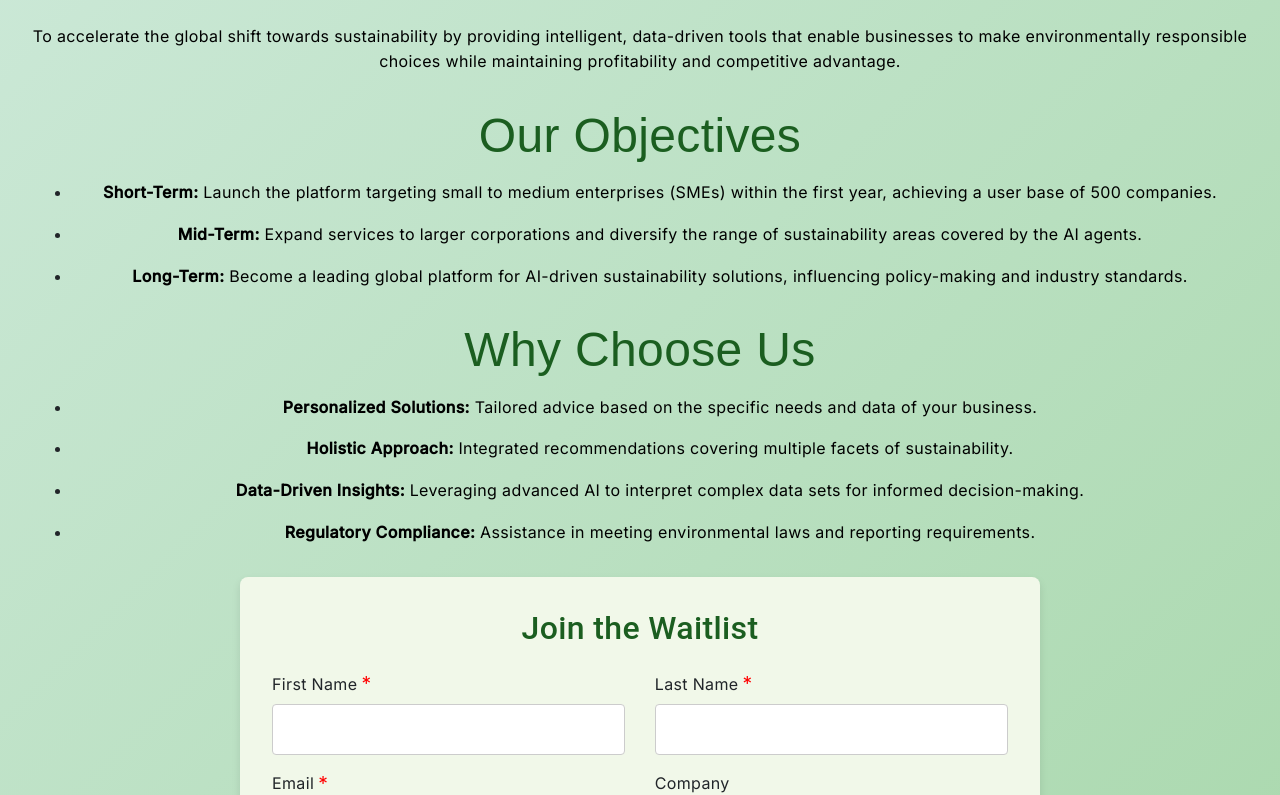
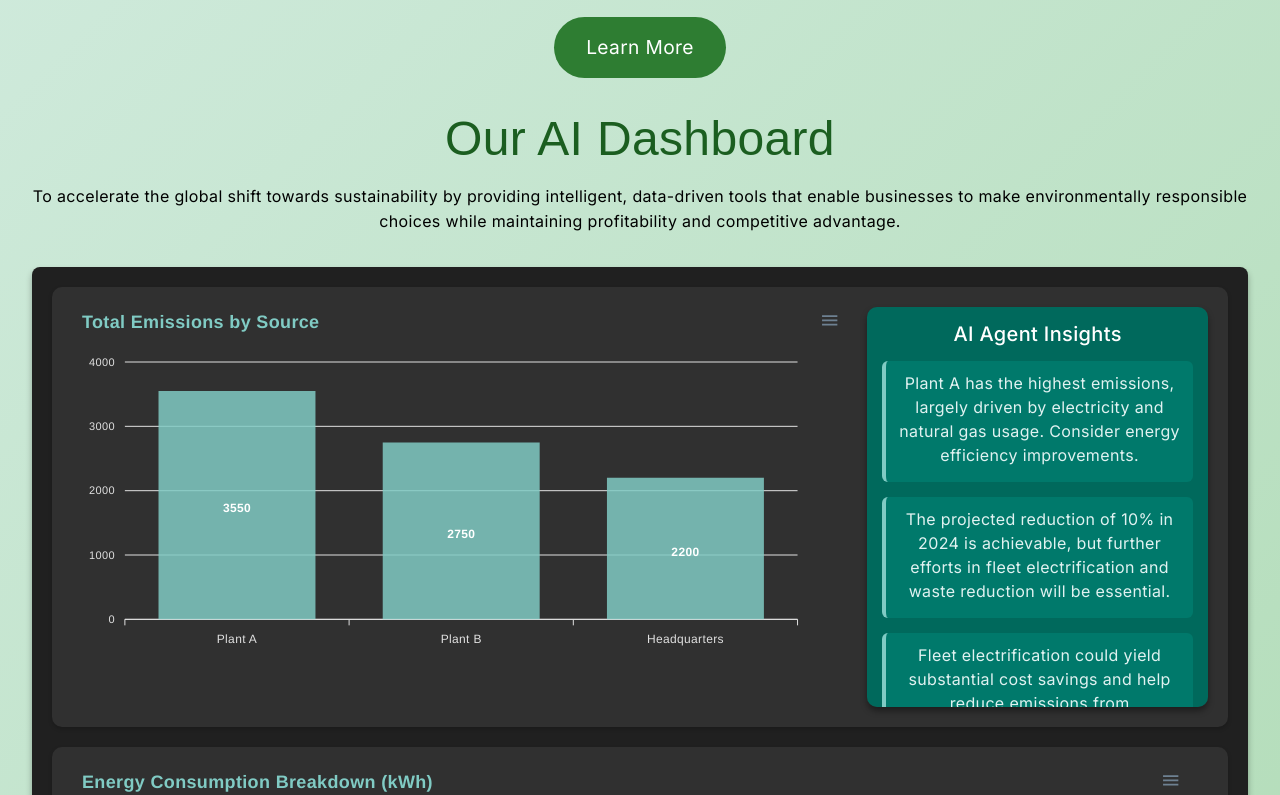
Before and after one commit to JanSteinhauer/GreenShift, a React (Vite) app: page / in a window 1280 px wide. Shown: the part 1512-2307 px from the top of the page. Built offline with nearby package versions, Linux system fonts and the light colour scheme.

Commit message:
added AI Dashboard

```diff
--- a/package.json
+++ b/package.json
@@ -23,6 +23,7 @@
     "framer-motion": "^11.9.0",
     "loader-utils": "^3.3.1",
     "react": "^18.3.1",
+    "react-apexcharts": "^1.4.1",
     "react-dom": "^18.3.1",
     "react-toastify": "^10.0.5",
     "styled-components": "^6.1.13"
--- a/src/App.tsx
+++ b/src/App.tsx
@@ -1,6 +1,8 @@
 import './App.css'
 import LandingPage from './pages/Landingpage'
 import './components/GPTChat/style.css'
+// import Dashboard from './pages/Dashboard'
+
 
 
 
@@ -10,6 +12,7 @@ function App() {
   return (
     <>
     <LandingPage/>
+    {/* <Dashboard /> */}
     {/* <GPTChat/> */}
     {/* <AiChat/> */}
       {/* <div>
--- a/src/components/GPTChat/Prompt.tsx
+++ b/src/components/GPTChat/Prompt.tsx
@@ -6,6 +6,11 @@ import energy from "../../assets/Energy.png";
 import equipment from "../../assets/Equipment.png";
 import waste from "../../assets/Waste.png";
 import { AIAgentProps } from "./AIAgentProps";
+import styled from 'styled-components';
+
+const Title = styled.div`
+
+`;
 
 const Prompt: React.FC<AIAgentProps> = ({ selectedChat }) => {
   const chatOptions = [
@@ -27,6 +32,10 @@ const Prompt: React.FC<AIAgentProps> = ({ selectedChat }) => {
       <h5 className="font-weight-bold mt-3" onClick={() => { console.log(selectedChat) }}>
         {currentOption.label}
       </h5>
+      <Title>
+      GreenShift AI is an innovative platform that leverages artificial intelligence to empower businesses in making eco-friendly decisions. By deploying specialized Large Language Model (LLM) agents, each focusing on different sustainability domains such as energy efficiency, waste management, and sustainable sourcing, we offer personalized, holistic solutions to reduce environmental impact.
+      </Title>
+
     </div>
   );
 }
--- a/src/components/GPTChat/style.css
+++ b/src/components/GPTChat/style.css
@@ -26,6 +26,10 @@ body{
 .gpt-prompt{
   margin-top: 24vh;
   margin-bottom: 24vh;
+  @media (max-width: 768px) {
+    margin-top: 12vh;
+    margin-bottom: 12vh;
+  }
 }
 .gpt-circle{
   background-color: #fff !important;
@@ -60,16 +64,23 @@ body{
 }
 .gpt-message-box{
   margin-top: 1vh !important;
+   /* Default width is full page width */
   /* margin-left: auto !important;;
   margin-right: auto !important;;
   display: block !important; */
 }
 .pl-5, .px-6 {
   padding-left: 5rem!important;
+  @media (max-width: 768px) {
+    padding-left: 0rem!important;
+  }
 }
 
 .pr-5, .px-6 {
   padding-right: 5rem!important;
+  @media (max-width: 768px) {
+    padding-right: 0rem!important;
+  }
 }
 
 .gpt-extra-small{
--- /dev/null
+++ b/src/pages/Dashboard.tsx
@@ -0,0 +1,313 @@
+import React from 'react';
+import Chart from 'react-apexcharts';
+import styled from 'styled-components';
+import { ApexOptions } from 'apexcharts';
+
+const DashboardContainer = styled.div`
+  display: flex;
+  flex-direction: column;
+  padding: 20px;
+  background-color: #202020;
+  border-radius: 8px;
+  box-shadow: 0 4px 6px rgba(0, 0, 0, 0.3);
+  color: #e0e0e0;
+
+  @media (max-width: 768px) {
+    padding: 10px; /* Adjust padding for mobile */
+  }
+`;
+
+const Section = styled.div`
+  display: flex;
+  justify-content: space-between;
+  margin-bottom: 20px;
+  background-color: #303030;
+  border-radius: 10px;
+  padding: 20px;
+  box-shadow: 0 2px 4px rgba(0, 0, 0, 0.2);
+
+  @media (max-width: 768px) {
+    flex-direction: column; /* Stack charts and notes on top of each other */
+    padding: 10px; /* Adjust padding */
+  }
+`;
+
+const ChartContainer = styled.div`
+  flex: 70%;
+  padding-right: 20px;
+
+  @media (max-width: 768px) {
+    flex: 100%;
+    padding-right: 0; /* Remove padding on mobile */
+    margin-bottom: 15px; /* Add spacing between chart and notes */
+  }
+`;
+
+const NotesContainer = styled.div`
+  flex: 30%;
+  padding: 15px;
+  background-color: #00695c;
+  border-radius: 10px;
+  box-shadow: 0 4px 6px rgba(0, 0, 0, 0.4);
+  max-height: 400px;
+  overflow-y: auto;
+  color: #ffffff;
+
+  @media (max-width: 768px) {
+    flex: 100%;
+    padding: 10px;
+    max-height: 250px; /* Reduce max height on mobile */
+  }
+`;
+
+const Note = styled.div`
+  margin-bottom: 15px;
+  padding: 10px;
+  background-color: #00796b;
+  border-radius: 6px;
+  border-left: 4px solid #80cbc4;
+
+  @media (max-width: 768px) {
+    padding: 8px; /* Adjust padding for mobile */
+  }
+`;
+
+const Title = styled.h2`
+  font-size: 20px;
+  margin-bottom: 15px;
+  color: #ffffff;
+
+  @media (max-width: 768px) {
+    font-size: 18px; /* Adjust font size for mobile */
+  }
+`;
+
+const Subtitle = styled.p`
+  font-size: 16px;
+  margin-bottom: 5px;
+  color: #e0f2f1;
+
+  @media (max-width: 768px) {
+    font-size: 14px; /* Adjust font size for mobile */
+  }
+`;
+
+
+const EmissionsDashboard: React.FC = () => {
+  const emissionsOptions: ApexOptions = {
+    chart: {
+      type: 'bar',
+      foreColor: '#e0e0e0', // Lighter text for chart labels
+      background: '#303030', // Slightly lighter background for readability
+    },
+    series: [
+      {
+        name: 'Emissions (Metric Tons CO2e)',
+        data: [3550, 2750, 2200],
+      },
+    ],
+    xaxis: {
+      categories: ['Plant A', 'Plant B', 'Headquarters'],
+    },
+    title: {
+      text: 'Total Emissions by Source',
+      style: {
+        color: '#80cbc4', // Accent color for titles
+        fontSize: '18px',
+      },
+    },
+    colors: ['#80cbc4'], // Lighter green for bars
+    tooltip: {
+      theme: 'dark', // Dark theme tooltip for better visibility
+      style: {
+        fontSize: '14px',
+        // color: '#000', // Text color inside tooltip
+      },
+      marker: {
+        fillColors: ['#80cbc4'], // Tooltip marker color matches the bar color
+      },
+    },
+  };
+
+  const energyConsumptionOptions: ApexOptions = {
+    chart: {
+      type: 'bar',
+      stacked: true,
+      foreColor: '#e0e0e0',
+      background: '#303030',
+    },
+    series: [
+      {
+        name: 'Electricity',
+        data: [10000000, 8850000, 3780000],
+      },
+      {
+        name: 'Natural Gas/Diesel/Heating Oil',
+        data: [2500000, 2950000, 420000],
+      },
+    ],
+    xaxis: {
+      categories: ['Plant A', 'Plant B', 'Headquarters'],
+    },
+    title: {
+      text: 'Energy Consumption Breakdown (kWh)',
+      style: {
+        color: '#80cbc4',
+        fontSize: '18px',
+      },
+    },
+    colors: ['#80cbc4', '#004d40'], // Stack colors for electricity and gas/diesel
+    tooltip: {
+      theme: 'dark',
+      style: {
+        fontSize: '14px',
+        // color: '#000',
+      },
+      marker: {
+        fillColors: ['#80cbc4', '#004d40'], // Tooltip colors match the stack colors
+      },
+    },
+  };
+
+  // const carbonFootprintOptions: ApexOptions = {
+  //   chart: {
+  //     type: 'line',
+  //     foreColor: '#e0e0e0',
+  //     background: '#303030',
+  //   },
+  //   series: [
+  //     {
+  //       name: 'Carbon Footprint',
+  //       data: [8100, 8300, 7900, 7500, 7200],
+  //     },
+  //     {
+  //       name: 'Projected Carbon Footprint',
+  //       data: [7200, 6500],
+  //     },
+  //   ],
+  //   xaxis: {
+  //     categories: ['2019', '2020', '2021', '2022', '2023', '2024 (Projected)'],
+  //   },
+  //   title: {
+  //     text: 'Carbon Footprint Trends (Metric Tons CO2e)',
+  //     style: {
+  //       color: '#80cbc4',
+  //       fontSize: '18px',
+  //     },
+  //   },
+  //   colors: ['#80cbc4', '#004d40'], // Lighter colors for line graphs
+  //   tooltip: {
+  //     theme: 'dark',
+  //     style: {
+  //       fontSize: '14px',
+  //       color: '#000',
+  //     },
+  //     marker: {
+  //       fillColors: ['#80cbc4', '#004d40'], // Line colors in tooltip
+  //     },
+  //   },
+  // };
+
+  // const costSavingsOptions: ApexOptions = {
+  //   chart: {
+  //     type: 'bar',
+  //     foreColor: '#e0e0e0',
+  //     background: '#303030',
+  //   },
+  //   series: [
+  //     {
+  //       name: 'Cost Savings (USD)',
+  //       data: [200000, 75000, 120000],
+  //     },
+  //     {
+  //       name: 'Maintenance Cost Reduction (USD)',
+  //       data: [0, 0, 40000],
+  //     },
+  //   ],
+  //   xaxis: {
+  //     categories: ['Energy Efficiency', 'Recycling/Waste Reduction', 'Fleet Electrification'],
+  //   },
+  //   title: {
+  //     text: 'Cost Savings from Sustainability Initiatives',
+  //     style: {
+  //       color: '#80cbc4',
+  //       fontSize: '18px',
+  //     },
+  //   },
+  //   colors: ['#80cbc4', '#004d40'], // Colors for cost savings
+  //   tooltip: {
+  //     theme: 'dark',
+  //     style: {
+  //       fontSize: '14px',
+  //       color: '#000',
+  //     },
+  //     marker: {
+  //       fillColors: ['#80cbc4', '#004d40'],
+  //     },
+  //   },
+  // };
+
+  const aiNotes = [
+    'Plant A has the highest emissions, largely driven by electricity and natural gas usage. Consider energy efficiency improvements.',
+    'The projected reduction of 10% in 2024 is achievable, but further efforts in fleet electrification and waste reduction will be essential.',
+    'Fleet electrification could yield substantial cost savings and help reduce emissions from transportation.',
+  ];
+
+  return (
+    <DashboardContainer>
+      <Section>
+        <ChartContainer>
+          <Chart
+            options={emissionsOptions}
+            series={emissionsOptions.series}
+            type="bar"
+            height={350}
+          />
+        </ChartContainer>
+        <NotesContainer>
+          <Title>AI Agent Insights</Title>
+          {aiNotes.map((note, index) => (
+            <Note key={index}>
+              <Subtitle>{note}</Subtitle>
+            </Note>
+          ))}
+        </NotesContainer>
+      </Section>
+
+      <Section>
+        <ChartContainer>
+          <Chart
+            options={energyConsumptionOptions}
+            series={energyConsumptionOptions.series}
+            type="bar"
+            height={350}
+          />
+        </ChartContainer>
+      </Section>
+
+      {/* <Section>
+        <ChartContainer>
+          <Chart
+            options={carbonFootprintOptions}
+            series={carbonFootprintOptions.series}
+            type="line"
+            height={350}
+          />
+        </ChartContainer>
+      </Section>
+
+      <Section>
+        <ChartContainer>
+          <Chart
+            options={costSavingsOptions}
+            series={costSavingsOptions.series}
+            type="bar"
+            height={350}
+          />
+        </ChartContainer>
+      </Section> */}
+    </DashboardContainer>
+  );
+};
+
+export default EmissionsDashboard;
--- a/src/pages/Landingpage.tsx
+++ b/src/pages/Landingpage.tsx
@@ -4,6 +4,7 @@ import { motion } from 'framer-motion';
 import logo from '../assets/GreenshiftAiLogo.webp';
 import GPTChat from '../components/GPTChat/GPTChat';
 import Waitlist from '../components/Waitlist';
+import Dashboard from './Dashboard';
 
 // Styled Components
 const Container = styled(motion.div)`
@@ -101,6 +102,10 @@ const MainContent = styled.main`
 
 const Section = styled.section`
   margin: 2rem 0;
+`;
+
+const SectionOverview = styled.section`
+  margin-top: 12rem;
 `;
 
 const Header = styled(motion.h1)`
@@ -236,25 +241,29 @@ const LandingPage = () => {
 
         <GPTChat />
 
+
+
         {/* Company Overview */}
-        <Section id="about">
+        <SectionOverview id="about">
           <Header>Company Overview</Header>
           <Text>
             GreenShift AI is an innovative platform that leverages artificial intelligence to empower businesses in making eco-friendly decisions. By deploying specialized Large Language Model (LLM) agents, each focusing on different sustainability domains such as energy efficiency, waste management, and sustainable sourcing, we offer personalized, holistic solutions to reduce environmental impact.
           </Text>
           <Button href="#services">Learn More</Button>
-        </Section>
+        </SectionOverview>
 
         {/* Mission Statement */}
         <Section>
-          <Header>Our Mission</Header>
+          <Header>Our AI Dashboard</Header>
           <Text>
             To accelerate the global shift towards sustainability by providing intelligent, data-driven tools that enable businesses to make environmentally responsible choices while maintaining profitability and competitive advantage.
           </Text>
         </Section>
 
+        <Dashboard />
+
         {/* Objectives */}
-        <Section>
+        {/* <Section>
           <Header>Our Objectives</Header>
           <ul>
             <li>
@@ -273,7 +282,7 @@ const LandingPage = () => {
               </Text>
             </li>
           </ul>
-        </Section>
+        </Section> */}
 
         {/* Unique Value Proposition */}
         <Section>
```
Also changed, not shown: 1 other file (tests, documents, lock files or other folders).
